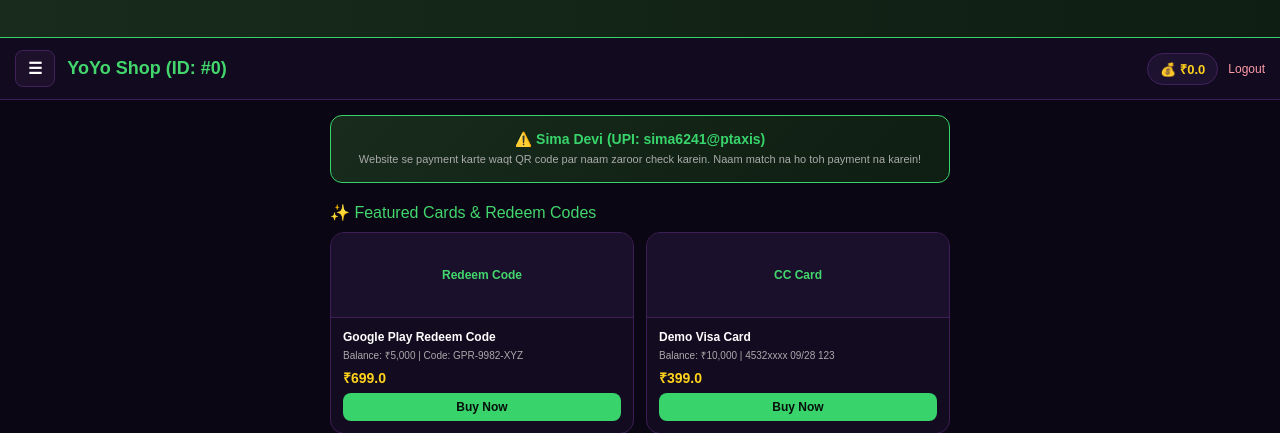
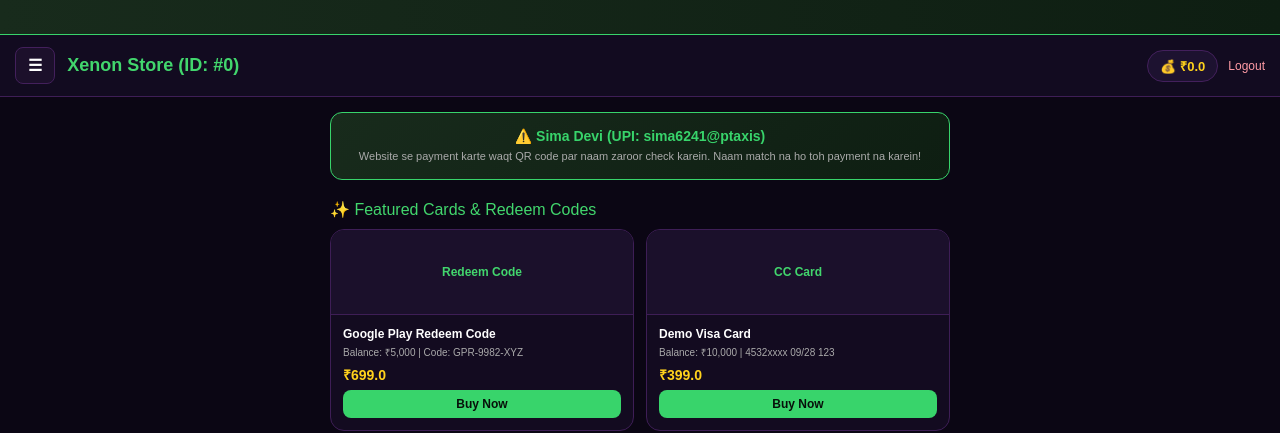
Before and after one commit to faltuwja-beep/Web-cc, a Flask app: page /shop in a window 1280 px wide. Shown: the top 433 px of the page. Run offline with Flask 3, Linux system fonts and the light colour scheme; the visitor is signed in with stand-in values (Sample User, id 1); data comes from the database, SQL or seed files in the repository; tables that the repository leaves empty hold one stand-in row (values such as "Sample post").

Commit message:
Update shop.html

```diff
--- a/templates/shop.html
+++ b/templates/shop.html
@@ -3,7 +3,7 @@
 <head>
 <meta charset="UTF-8">
 <meta name="viewport" content="width=device-width, initial-scale=1.0">
-<title>YoYo Shop</title>
+<title>Xenon Store</title>
 <style>
 * { margin: 0; padding: 0; box-sizing: border-box; font-family: Arial, sans-serif; }
 body { background: #0b0614; color: white; padding-bottom: 70px; }
@@ -104,13 +104,13 @@ button { padding: 10px 15px; border: none; font-weight: bold; border-radius: 8px
 <body>
 
 <div class="live-ticker">
-    <marquee behavior="scroll" direction="left">🔥 Rohit Sharma purchased Google Play Redeem Code ₹699 (Balance ₹5,000) just now! &nbsp;&nbsp;&nbsp;|&nbsp;&nbsp;&nbsp; ⚡ Aman Verma bought VIP Mastercard (Balance ₹25,000) &nbsp;&nbsp;&nbsp;|&nbsp;&nbsp;&nbsp; 🚀 Telegram Inline Admin Approvals Active!</marquee>
+    <marquee behavior="scroll" direction="left">🔥 Welcome to Xenon Store! Instant Delivery on Redeem Codes & CC Cards &nbsp;&nbsp;&nbsp;|&nbsp;&nbsp;&nbsp; ⚡ Sima Devi UPI Active (sima6241@ptaxis)</marquee>
 </div>
 
 <div class="navbar">
     <div class="nav-left">
         <button class="menu-btn" onclick="openMenu()">☰</button>
-        <span class="logo">YoYo Shop (ID: #{{ user_id }})</span>
+        <span class="logo">Xenon Store (ID: #{{ user_id }})</span>
     </div>
     <div class="nav-right">
         <div class="wallet-pill">💰 ₹{{ balance }}</div>
@@ -168,7 +168,7 @@ button { padding: 10px 15px; border: none; font-weight: bold; border-radius: 8px
 
 </div>
 
-<!-- Updated QR Code using Sima Devi UPI (sima6241@ptaxis) -->
+<!-- QR Modal with Sima Devi UPI -->
 <div id="qr-modal" class="modal">
     <div class="modal-box">
         <h3 style="color: #ff9900; margin-bottom: 5px;">💳 Add Money via QR (Sima Devi)</h3>
@@ -195,7 +195,7 @@ button { padding: 10px 15px; border: none; font-weight: bold; border-radius: 8px
                 {% for pay in my_payments %}
                 <div style="background:#09050f; padding:8px; border-radius:6px; margin-bottom:6px; font-size:12px; display:flex; justify-content:space-between;">
                     <span>₹{{ pay[0] }} (UTR: {{ pay[1][:6] }}...)</span>
-                    <span style="color:{% if pay[2]=='Approved' %}#38d46b{% else %}#ffd21c{% endif %};">{{ pay[2] }}</span>
+                    <span style="color:{% if pay[2]=='Approved' %}#38d46b{% elif pay[2]=='Rejected' %}#ff9ba5{% else %}#ffd21c{% endif %};">{{ pay[2] }}</span>
                 </div>
                 {% endfor %}
             {% else %}
```
